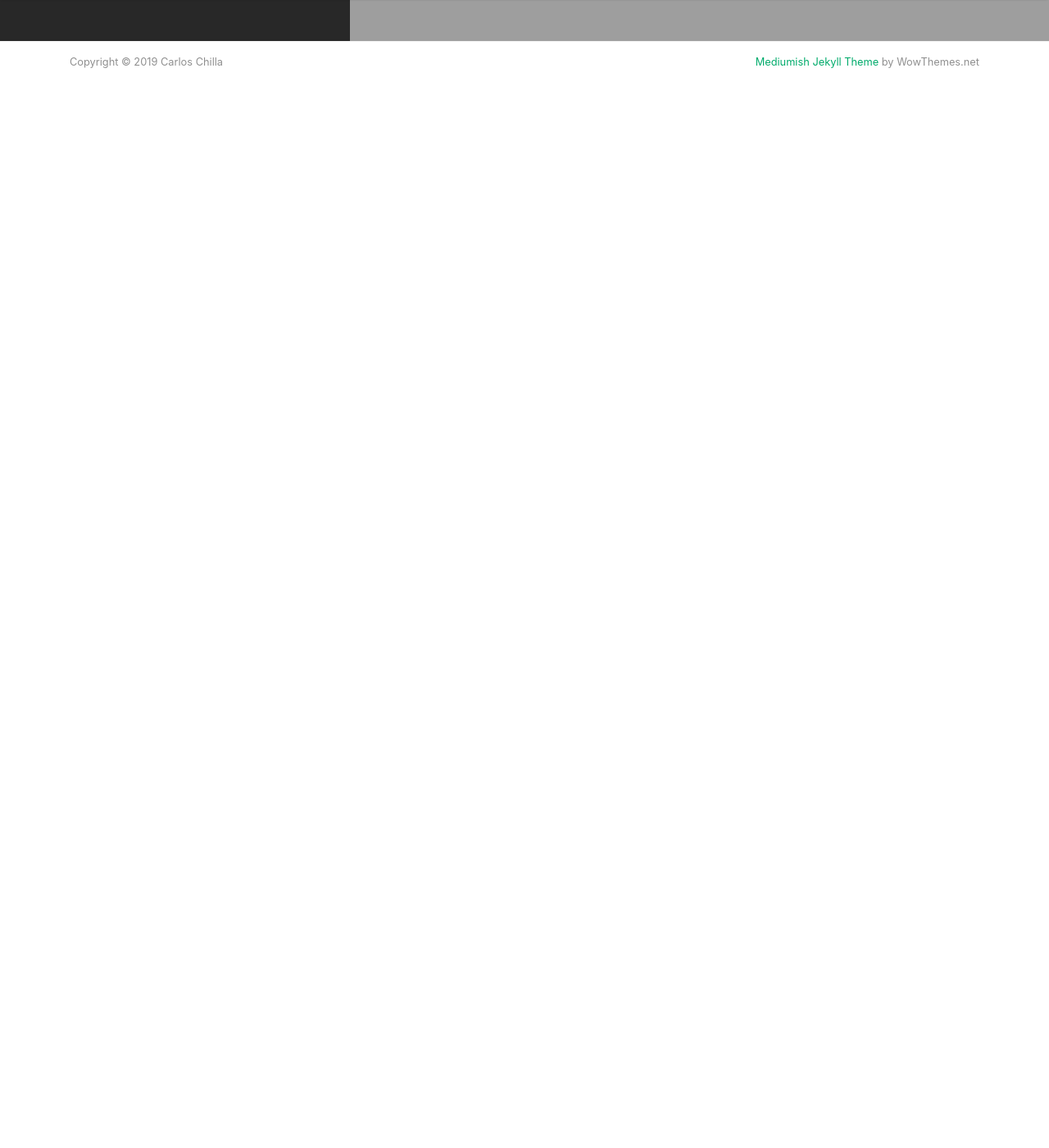
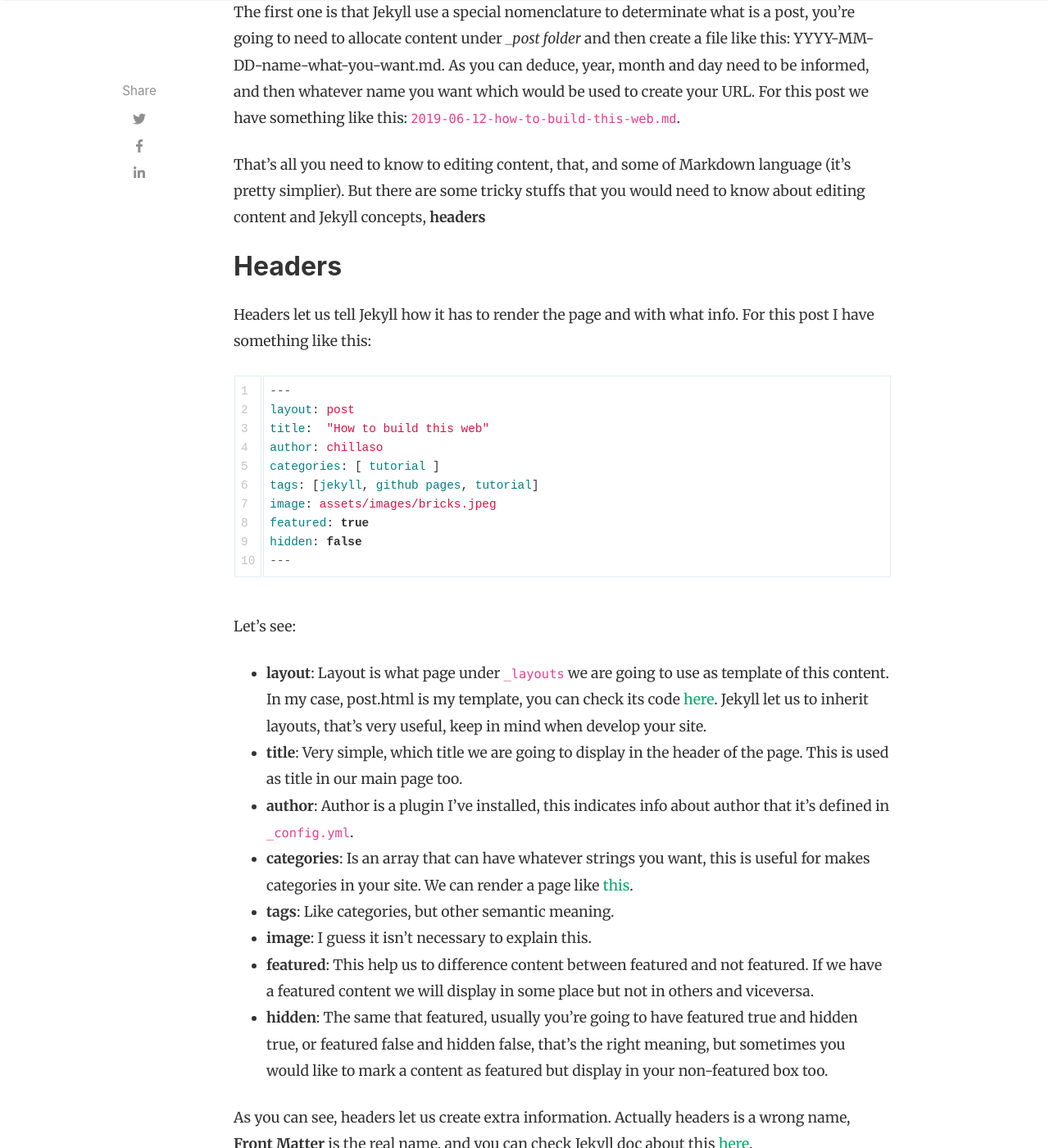
Before and after one commit to Chillaso/chillaso.github.io, a Jekyll site: the page built from _posts/2019-06-12-how-to-build-this-web.md, in a window 1280 px wide and 1400 px high, scrolled down 5934 px. Shown: the whole window at 82% size. Built offline with Jekyll 4.4.1, drawn with Linux system fonts in a browser that asks for light colours; nearby versions of some CDN libraries; before the commit the page ends 6093 px from its top, so only the background shows below that; some of the changed text lies outside the part shown; grey boxes are pictures that could not be loaded.

Commit message:
Finished how to build this web post

````diff
--- a/_posts/2019-06-12-how-to-build-this-web.md
+++ b/_posts/2019-06-12-how-to-build-this-web.md
@@ -12,14 +12,13 @@
 Hello everybody! I think the best first post I can do is how to build this website, step by step. Probably this post will change in the future in order to reflect all changes in web. Hope you enjoy and learn!
 
 ## Github Pages
-First at all, we need to know something called [GitHub Pages](https://pages.github.com/) there is where magic occurs. Github pages host our pages and use CI/CD to mantain the page updated. We have one page per user and the free domain is like this web, chillaso.github.io. With Github Pages we have CD, so every time we push to master, a new release is created and deployed in production.
+First at all, we need to know something called [GitHub Pages](https://pages.github.com/) there is where magic occurs. Github pages host our pages and use [CI/CD](https://en.wikipedia.org/wiki/CI/CD) to mantain the page updated. We have one page per user and the free domain is like this web, chillaso.github.io. With Github Pages we have CD, so every time we push to master, a new release is created and deployed in production.
 
 Let's start creating a **new repo named as: nameyouwant.github.io**
 
 <img src="/assets/images/repo1.png"/>
-<p>
-	<em>Actually the name could be chillaso.github.io, but I have just one created. Notice we are choosing a public repository, only if you have pro version of github you can choose it as private</em>
-</p>
+
+*Actually the name could be chillaso.github.io, but I have one created before. Notice we are choosing a public repository, only if you have pro version of github you can choose it as private*
 
 Then we can check it out our repository settings, if we scroll down will see a section like this
 
@@ -38,7 +37,7 @@
 
 ## Jekyll Themes
 
-Actually Github Pages uses under the hood Jekyll to render your website, and even you can choose some ~~ugly~~ predefined themes. But I recommend visit [this website](https://jekyllthemes.io/) or [this one](http://jekyllthemes.org/]) and search some cool theme. These themes have predefined plugins like Disqus, sharing, Search Lunr... This has a lot of facilities, because we have an out-of-box website with cool CSS. This theme is *[Mediumish](https://www.wowthemes.net/mediumish-free-jekyll-template/)*.
+Actually Github Pages uses under the hood Jekyll to render your website, and even you can choose some ~~ugly~~ predefined themes. But I recommend visit [this website](https://jekyllthemes.io/) or [this one](http://jekyllthemes.org/]) and search some cool themes. These themes have predefined plugins like Disqus, sharing, Search Lunr... This has a lot of facilities, because we have an out-of-box website with cool CSS. This theme is *[Mediumish](https://www.wowthemes.net/mediumish-free-jekyll-template/)*.
 
 >Note, take care deciding a theme becase must be github pages compatible in order to deploy in our repo.
 
@@ -63,13 +62,61 @@
 
 Now we can visualize hot changes in ```localhost:4000``` and start developing safety. You can create a new branch called *develop* and push your development code there, or you might want to use other workflow for git, like git-flow, take the best for you!
 
-## Jekyll
+## Jekyll structure
 
-Jekyll is a static site generator, you can edit your content in your favourite markup language and thanks to some tech like *Liquid* you can render your page easily. After building this blog I notice that Jekyll is very useful for certain pages, but other complex pages maybe you want to choose a CMS or other tools, for example [Netlify](https://www.netlify.com/) or [Contentful](https://www.contentful.com/). The main reason for choosing Jekyll is that is 100% compatible with Github Pages what means you have free hosting.
+Jekyll is a static site generator, you can edit your content in your favourite markup language and thanks to some tech like [*Liquid*](https://jekyllrb.com/docs/liquid/) you can render your page easily. After building this blog I notice that Jekyll is very useful for certain pages, but other complex pages maybe you want to choose a CMS or other tools, for example [*Netlify*](https://www.netlify.com/) or [*Contentful*](https://www.contentful.com/). The main reason for choosing Jekyll is that is 100% compatible with Github Pages what means you have free hosting.
 
 How Jekyll works? Well it use a specific [directory structure](https://jekyllrb.com/docs/structure/) you can see more details in their documentation, in my case I've the next structure:
 
 <img src="/assets/images/repo3.png"/>
 
 Big difference here is *_pages* and *projects*.
-* **_pages** are used to hold static root pages which haven't
+* **_pages** are used to hold static root pages which haven't templates, or don't need to be reused.
+* **projects** this folder allow us to have a separete index.html. This index is neccesary if we want a root page like the main page. If we don't have this files separated, we can have conflicts. Remember *_pages* are used to hold static content, and our projects page is going to be used as a template.
+
+In the other hand, we have a special file named, **`_config.yml`** this is a very important file to Jekyll because is used to define main configuration of our site, and let us configure plugins and other stuffs. You can check my config file [here](https://github.com/Chillaso/chillaso.github.io/blob/master/_config.yml) and the official documentation about default config file [here](https://jekyllrb.com/docs/configuration/default/). I think is a waste of time explain whole available configurations, they are very intuitive so I prefer you check documentation, and if you need know something special just try to google it, there are a lot of info for Jekyll and Github Pages.
+
+## Edit content
+
+Okey, now we have all concepts in our mind, now we need to come back to real world. How can I edit content and publish it? Well this is very easy, you only need to know a couple of things.
+
+The first one is that Jekyll use a special nomenclature to determinate what is a post, you're going to need to allocate content under *_post folder* and then create a file like this: YYYY-MM-DD-name-what-you-want.md. As you can deduce, year, month and day need to be informed, and then whatever name you want which would be used to create your URL. For this post we have something like this: ```2019-06-12-how-to-build-this-web.md```.
+
+That's all you need to know to editing content, that, and some of Markdown language (it's pretty simplier). But there are some tricky stuffs that you would need to know about editing content and Jekyll concepts, **headers**
+
+## Headers
+
+Headers let us tell Jekyll how it has to render the page and with what info. For this post I have something like this:
+```yaml
+---
+layout: post
+title:  "How to build this web"
+author: chillaso
+categories: [ tutorial ]
+tags: [jekyll, github pages, tutorial]
+image: assets/images/bricks.jpeg
+featured: true
+hidden: false
+---
+```
+Let's see:
+* **layout**: Layout is what page under `_layouts` we are going to use as template of this content. In my case, post.html is my template, you can check its code [here](https://github.com/Chillaso/chillaso.github.io/blob/master/_layouts/post.html). Jekyll let us to inherit layouts, that's very useful, keep in mind when develop your site.
+* **title**: Very simple, which title we are going to display in the header of the page. This is used as title in our main page too.
+* **author**: Author is a plugin I've installed, this indicates info about author that it's defined in `_config.yml`.
+* **categories**: Is an array that can have whatever strings you want, this is useful for makes categories in your site. We can render a page like [this](https://chillaso.github.io/categories).
+* **tags**: Like categories, but other semantic meaning.
+* **image**: I guess it isn't necessary to explain this.
+* **featured**: This help us to difference content between featured and not featured. If we have a featured content we will display in some place but not in others and viceversa.
+* **hidden**: The same that featured, usually you're going to have featured true and hidden true, or featured false and hidden false, that's the right meaning, but sometimes you would like to mark a content as featured but display in your non-featured box too.
+
+As you can see, headers let us create extra information. Actually headers is a wrong name, **Front Matter** is the real name, and you can check Jekyll doc about this [here](https://jekyllrb.com/docs/front-matter/).
+
+## Conclusions
+
+I hope you've learned how to build this web and know how to build yours. Now we know that Github Pages exists, and we can create a free site hosted on our Github account, customize that with themes and create and manage content thanks to Jekyll.
+
+Build this web was eight hours of work more or less. Reading post like this was probably 80% of my invested time, 20% resting was just coding and understanding how Jekylls works. Static web pages are so simple and I encourage everybody to build their own projects like this, you can learn a lot of new stuffs, enough to be manteinable and not so complex like a CMS, small projects, personal pages, simply blogs...
+
+Just code guys!
+
+Regards!
````
